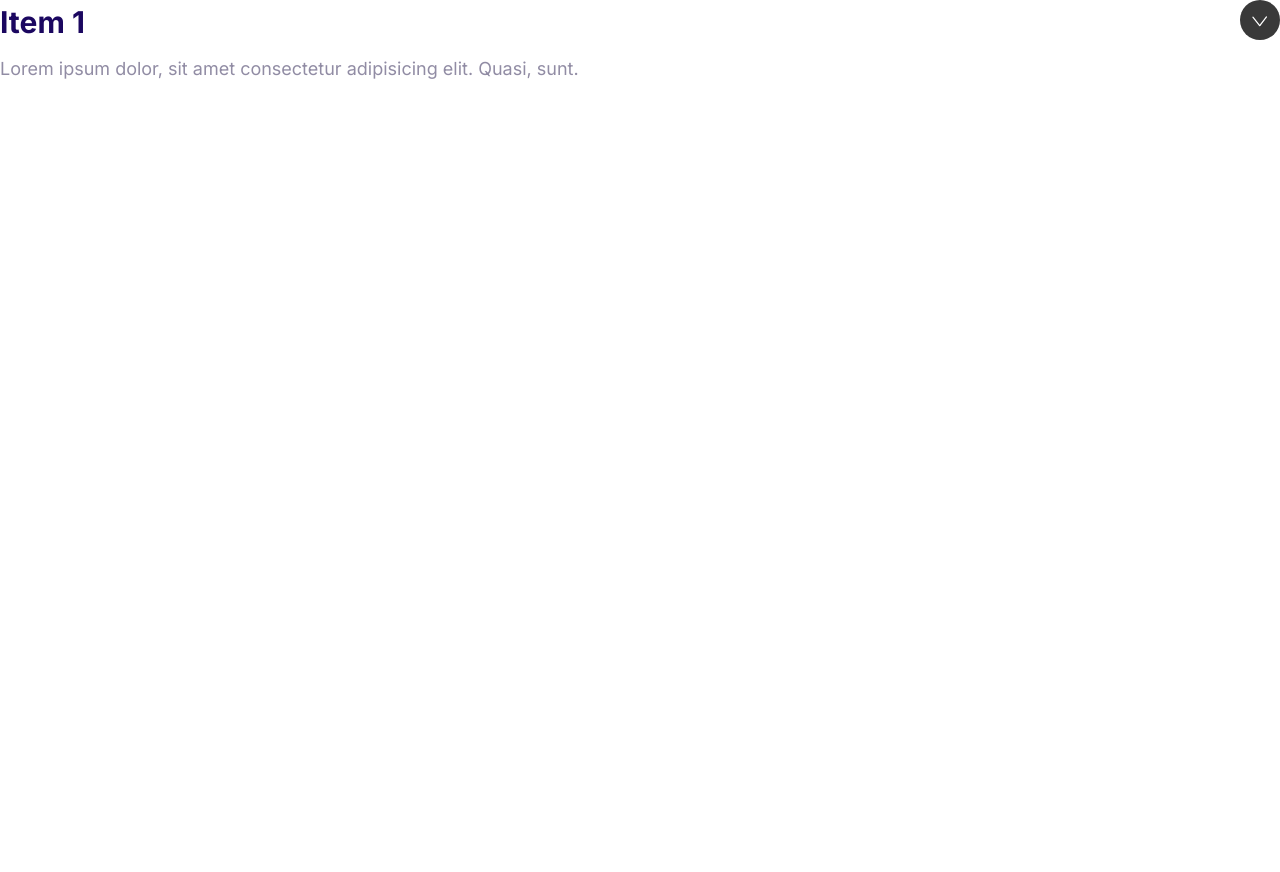
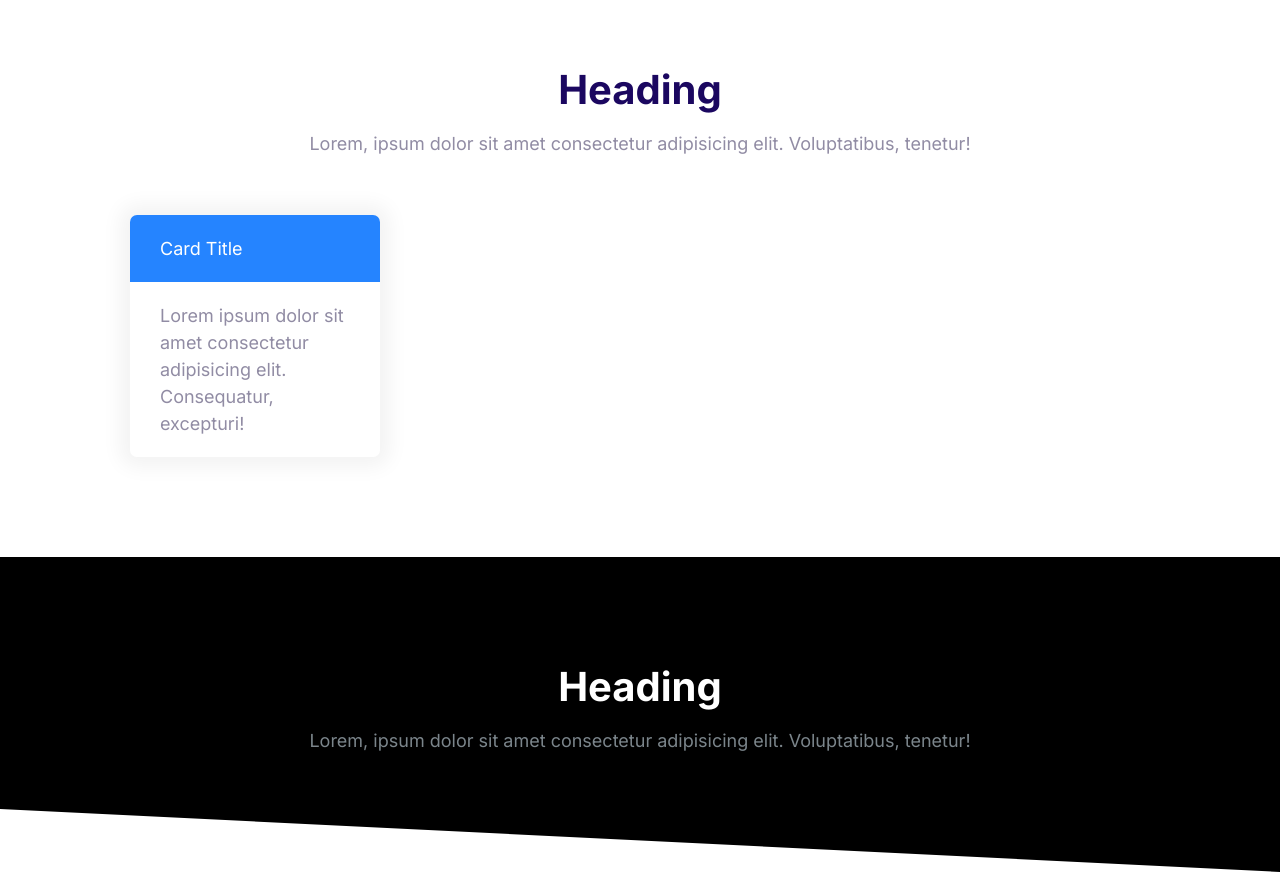
Before and after one commit to nwils000/Nathans-Moshify-Project, a plain HTML site: page index.html in a window 1280 px wide. Before the commit the page ends 800 px from the top, so only its background shows below. Drawn offline with Linux system fonts and the light colour scheme.

Commit message:
Built the block components.

```diff
--- a/CSS/styles.css
+++ b/CSS/styles.css
@@ -576,3 +576,42 @@ a {
   max-height: 100vh;
   opacity: 1;
 }
+
+/* Blocks */
+
+.block {
+  --padding-vertical: 6rem;
+  padding: var(--padding-vertical) 2rem;
+}
+
+.block__header {
+  text-align: center;
+}
+
+.block__heading {
+  margin-top: 0;
+}
+
+.block--dark {
+  background: #000;
+  color: #7b858b;
+}
+
+.block--dark .block__heading {
+  color: #fff;
+}
+
+.block--skewed-right {
+  padding: calc(var(--padding-vertical) + 4rem);
+  clip-path: polygon(0% 0%, 100% 0%, 100% 100%, 0% 80%);
+  /* Use a clip path generator to create the polygon above */
+}
+.block--skewed-left {
+  padding: calc(var(--padding-vertical) + 4rem);
+  clip-path: polygon(0% 0%, 100% 0%, 100% 80%, 0% 100%);
+}
+
+.container {
+  max-width: 1140px;
+  margin: 0 auto;
+}
--- a/index.html
+++ b/index.html
@@ -15,51 +15,34 @@
     <link rel="stylesheet" href="CSS/styles.css" />
   </head>
   <body>
-    <div class="collapsible collapsible--expanded">
-      <header class="collapsible__header">
-        <h2 class="collapsible__heading">Item 1</h2>
-        <svg
-          class="icon icon--white collapsible__chevron"
-          id="Layer_1"
-          data-name="Layer 1"
-          xmlns="http://www.w3.org/2000/svg"
-          viewBox="0 0 51 51"
-        >
-          <defs>
-            <style>
-              .cls-1 {
-                fill: #393939;
-              }
-              .cls-2 {
-                fill: #fff;
-              }
-            </style>
-          </defs>
-          <circle class="cls-1" cx="25.5" cy="25.5" r="25.5" />
-          <rect
-            class="cls-2"
-            x="24.4"
-            y="27.9"
-            width="1.6"
-            height="15.24"
-            rx="0.8"
-            transform="matrix(0.78, -0.63, 0.63, 0.78, -21.26, 15.39)"
-          />
-          <rect
-            class="cls-2"
-            x="33.3"
-            y="27.9"
-            width="1.6"
-            height="15.24"
-            rx="0.8"
-            transform="translate(24 -21.9) rotate(37.3)"
-          />
-        </svg>
+    <section class="block container">
+      <header class="block__header">
+        <h2 class="block__heading">Heading</h2>
+        <p>
+          Lorem, ipsum dolor sit amet consectetur adipisicing elit. Voluptatibus,
+          tenetur!
+        </p>
       </header>
-      <div class="collapsible__content">
-        Lorem ipsum dolor, sit amet consectetur adipisicing elit. Quasi, sunt.
+      <div style="width: 30%; padding: 4rem;">
+        <div class="card card--primary">
+          <header class="card__header">Card Title</header>
+          <div class="card__body">Lorem ipsum dolor sit amet consectetur adipisicing elit. Consequatur, excepturi!</div>
+        </div>
+        </div>
       </div>
-    </div>
+    </section>
+
+    <section class="block block--dark block--skewed-right">
+      <div class="container">
+        <header class="block__header">
+          <h2 class="block__heading">Heading</h2>
+          <p>
+            Lorem, ipsum dolor sit amet consectetur adipisicing elit. Voluptatibus,
+            tenetur!
+          </p>
+        </header>
+      </div>
+    </section>
     <script src="js/main.js"></script>
   </body>
 </html>
```
Also changed, not shown: components/block.html (added, +28 -0 lines).
